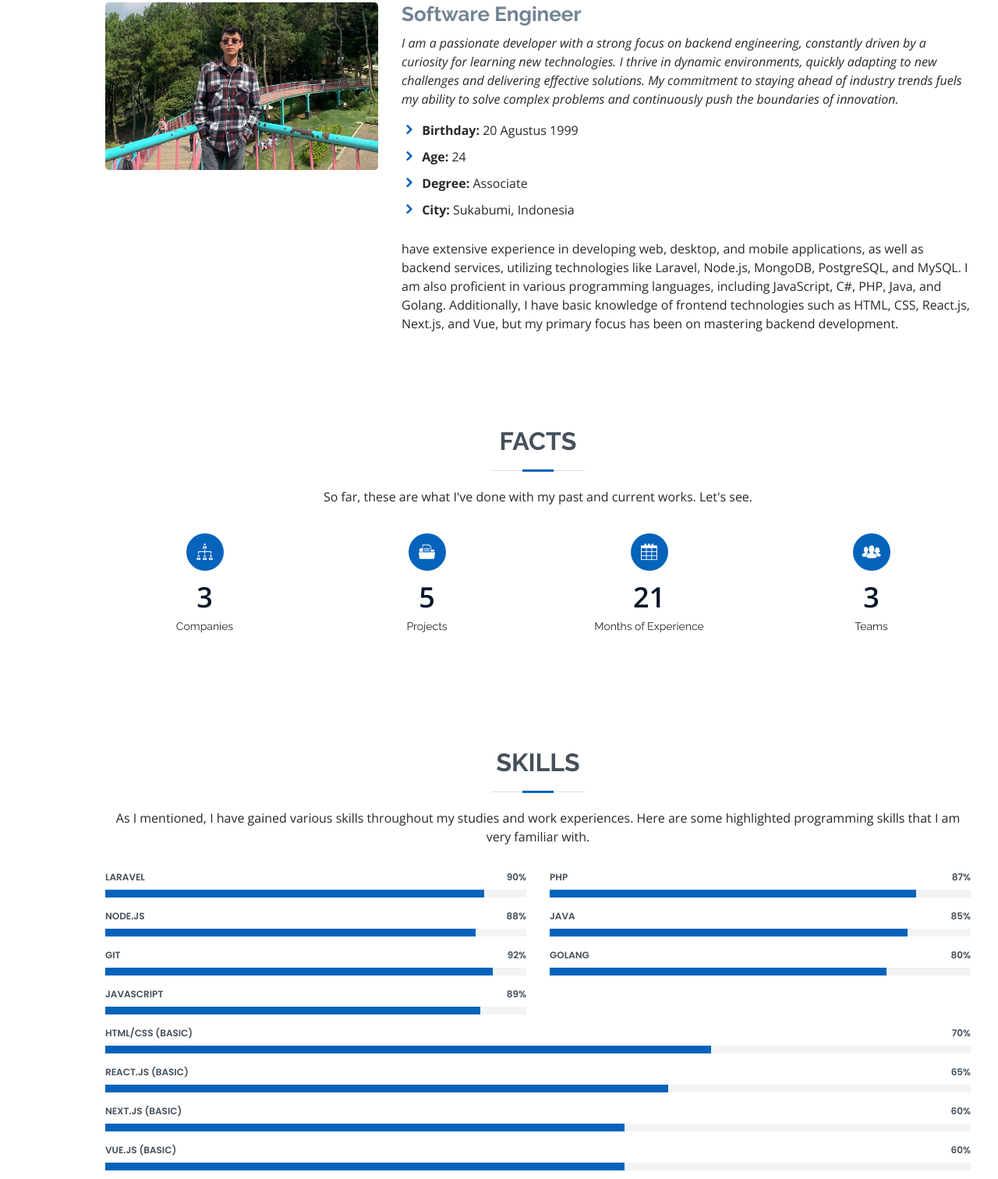
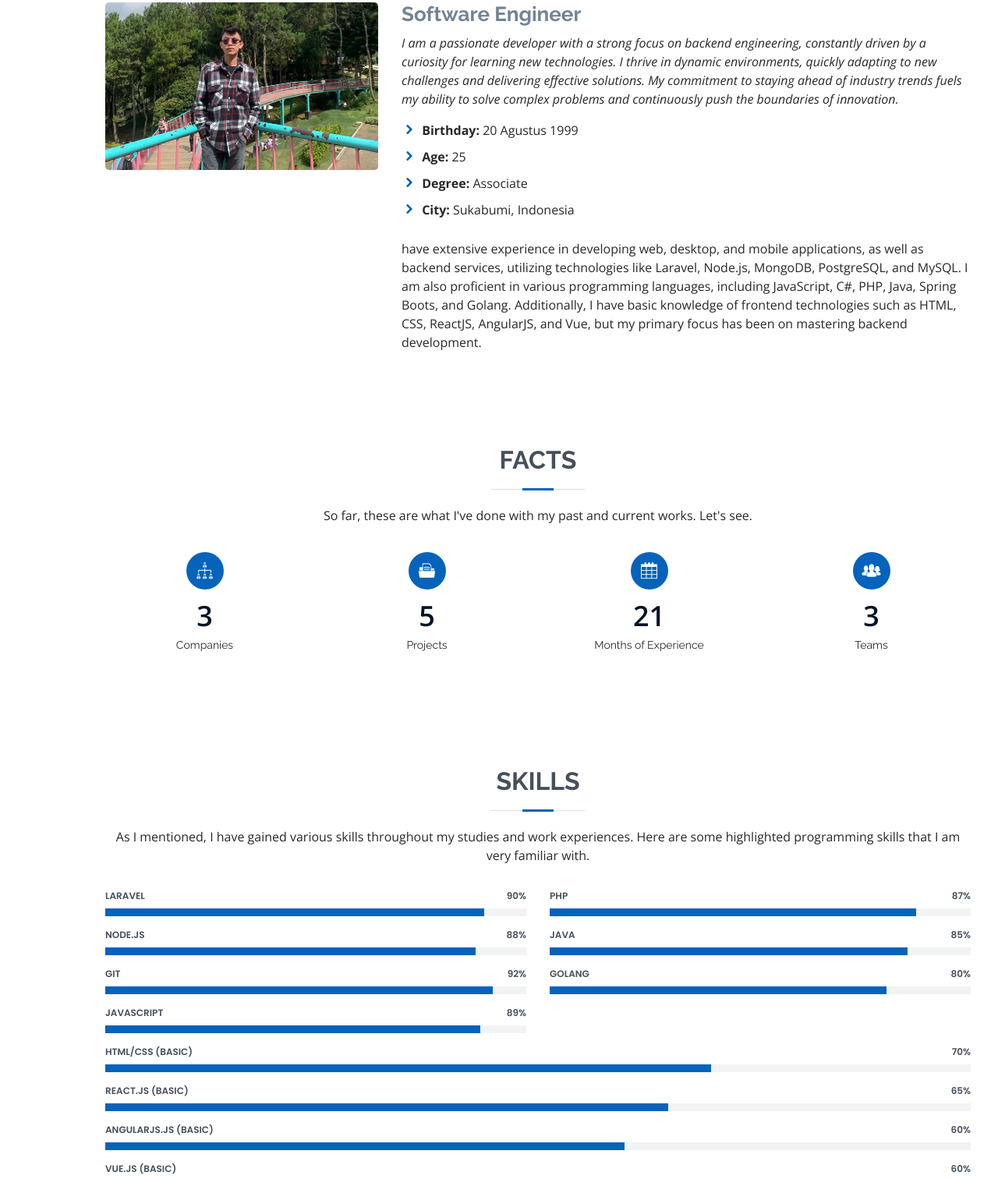
Before and after one commit to ardianrivaulhak/ardianrivaulhak.github.io, a plain HTML site: page index.html in a window 1280 px wide. Shown: the part 1133-2645 px from the top of the page at 78% size. Drawn offline with nearby package versions, Linux system fonts and the light colour scheme.

Commit message:
progress

```diff
--- a/index.html
+++ b/index.html
@@ -186,7 +186,7 @@
                     </li>
                     <li>
                       <i class="icofont-rounded-right"></i>
-                      <strong>Age:</strong> 24
+                      <strong>Age:</strong> 25
                     </li>
                     <li>
                       <i class="icofont-rounded-right"></i>
@@ -204,10 +204,10 @@
                 applications, as well as backend services, utilizing
                 technologies like Laravel, Node.js, MongoDB, PostgreSQL, and
                 MySQL. I am also proficient in various programming languages,
-                including JavaScript, C#, PHP, Java, and Golang. Additionally, I
-                have basic knowledge of frontend technologies such as HTML, CSS,
-                React.js, Next.js, and Vue, but my primary focus has been on
-                mastering backend development.
+                including JavaScript, C#, PHP, Java, Spring Boots, and Golang.
+                Additionally, I have basic knowledge of frontend technologies
+                such as HTML, CSS, ReactJS, AngularJS, and Vue, but my primary
+                focus has been on mastering backend development.
               </p>
             </div>
           </div>
@@ -404,7 +404,7 @@
 
               <div class="progress">
                 <span class="skill"
-                  >Next.js (Basic) <i class="val">60%</i></span
+                  >AngularJS.js (Basic) <i class="val">60%</i></span
                 >
                 <div class="progress-bar-wrap">
                   <div
```
